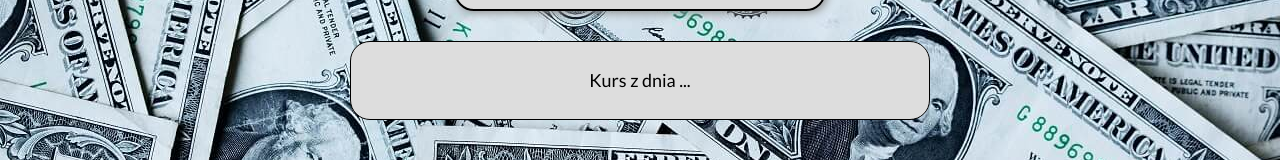
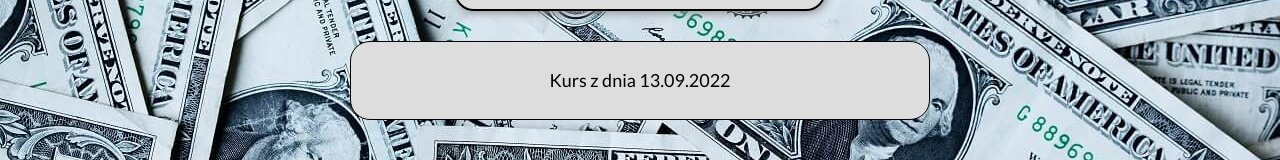
Before and after one commit to FilipBuchwald/currency-converter-react, a React (Create React App) app: page / in a window 1280 px wide. Shown: the part 451-611 px from the top of the page. Built offline with nearby package versions, Linux system fonts and the light colour scheme.

Commit message:
added calculate result

```diff
--- a/src/App.js
+++ b/src/App.js
@@ -2,14 +2,30 @@ import Form from "./Form";
 import Header from "./Header";
 import Footer from "./Footer";
 import Container from "./Container";
+import { useState } from "react";
+import { currencyBase } from "./Form/CurrencyBase";
 
 function App() {
+  const [result, setResult] = useState();
+
+  const calculateResult = (currency, amount) => {
+    const rate = currencyBase.find(({ name }) => name === currency).rate;
+
+    setResult({
+      targetAmount: amount / rate,
+      currency,
+    });
+  };
+
+
   return (
-
     <Container>
-      <Header title ="Kalkulator Walut" />
-      <Form />
-      <Footer title="Kurs z dnia ..."/>
+      <Header title="Kalkulator Walut" />
+      <Form
+        calculateResult={calculateResult}
+        result={result}
+      />
+      <Footer title="Kurs z dnia 13.09.2022" />
     </Container>
 
   );
```
